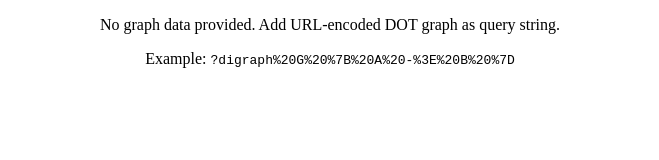
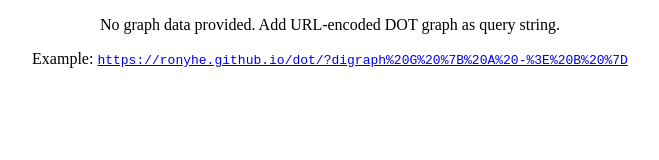
Before and after one commit to ronyhe/dot, a plain HTML site: page index.html in a window 1280 px wide. Shown: the whole page, without its empty margins (310-969 px from the left). Drawn offline with Linux system fonts and the light colour scheme.

Commit message:
Add full link

```diff
--- a/index.html
+++ b/index.html
@@ -9,7 +9,7 @@
     const dot = decodeURIComponent(new URL(window.location.href).search.substring(1))
 
     if (!dot || dot.trim() === '') {
-        document.getElementById('graph').innerHTML = '<p>No graph data provided. Add URL-encoded DOT graph as query string.</p><p>Example: <code>?digraph%20G%20%7B%20A%20-%3E%20B%20%7D</code></p>';
+        document.getElementById('graph').innerHTML = '<p>No graph data provided. Add URL-encoded DOT graph as query string.</p><p>Example: <a href="https://ronyhe.github.io/dot/?digraph%20G%20%7B%20A%20-%3E%20B%20%7D"><code>https://ronyhe.github.io/dot/?digraph%20G%20%7B%20A%20-%3E%20B%20%7D</code></a></p>';
     } else {
         const viz = new Viz();
         viz.renderSVGElement(dot)
```
